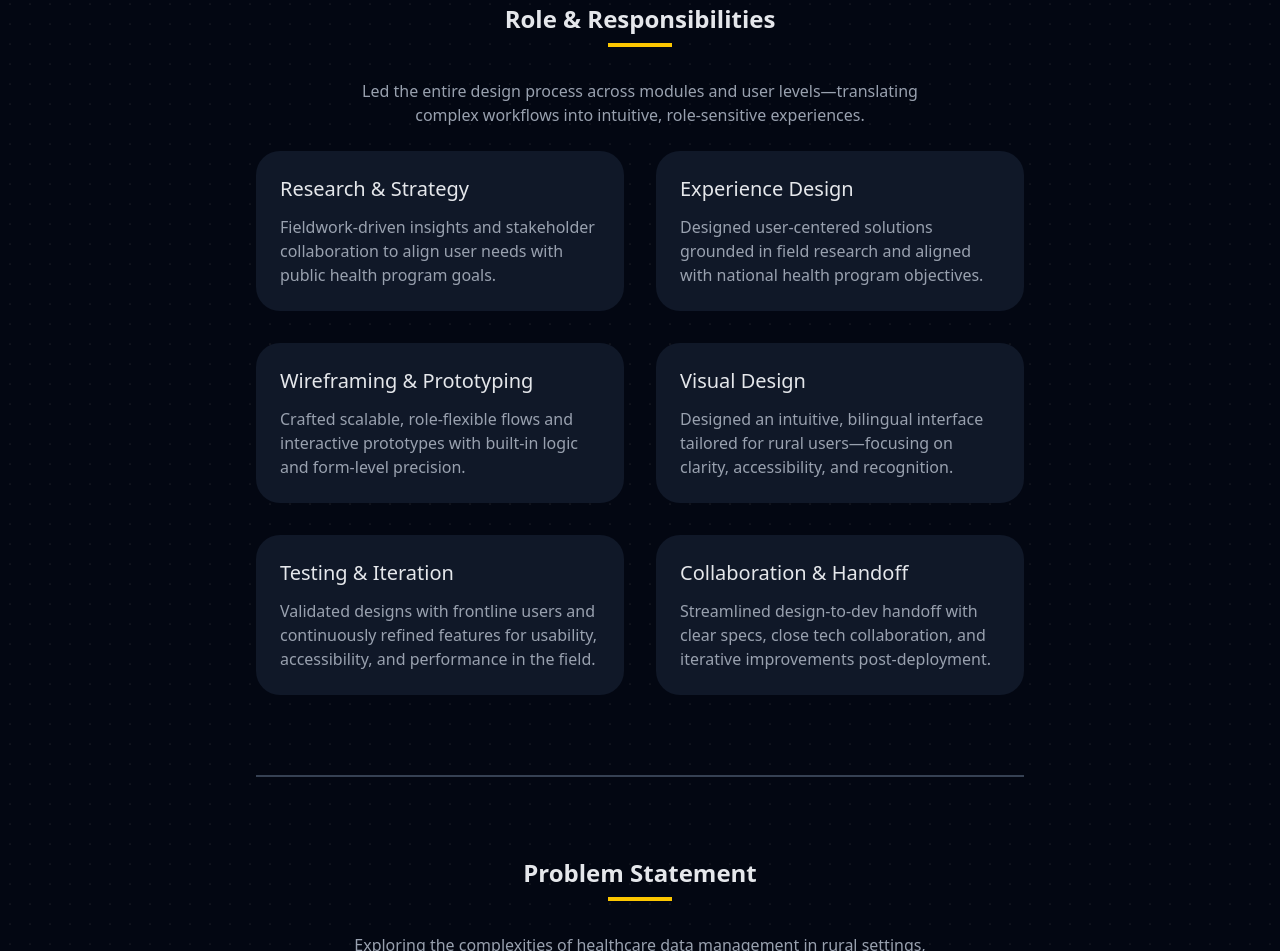
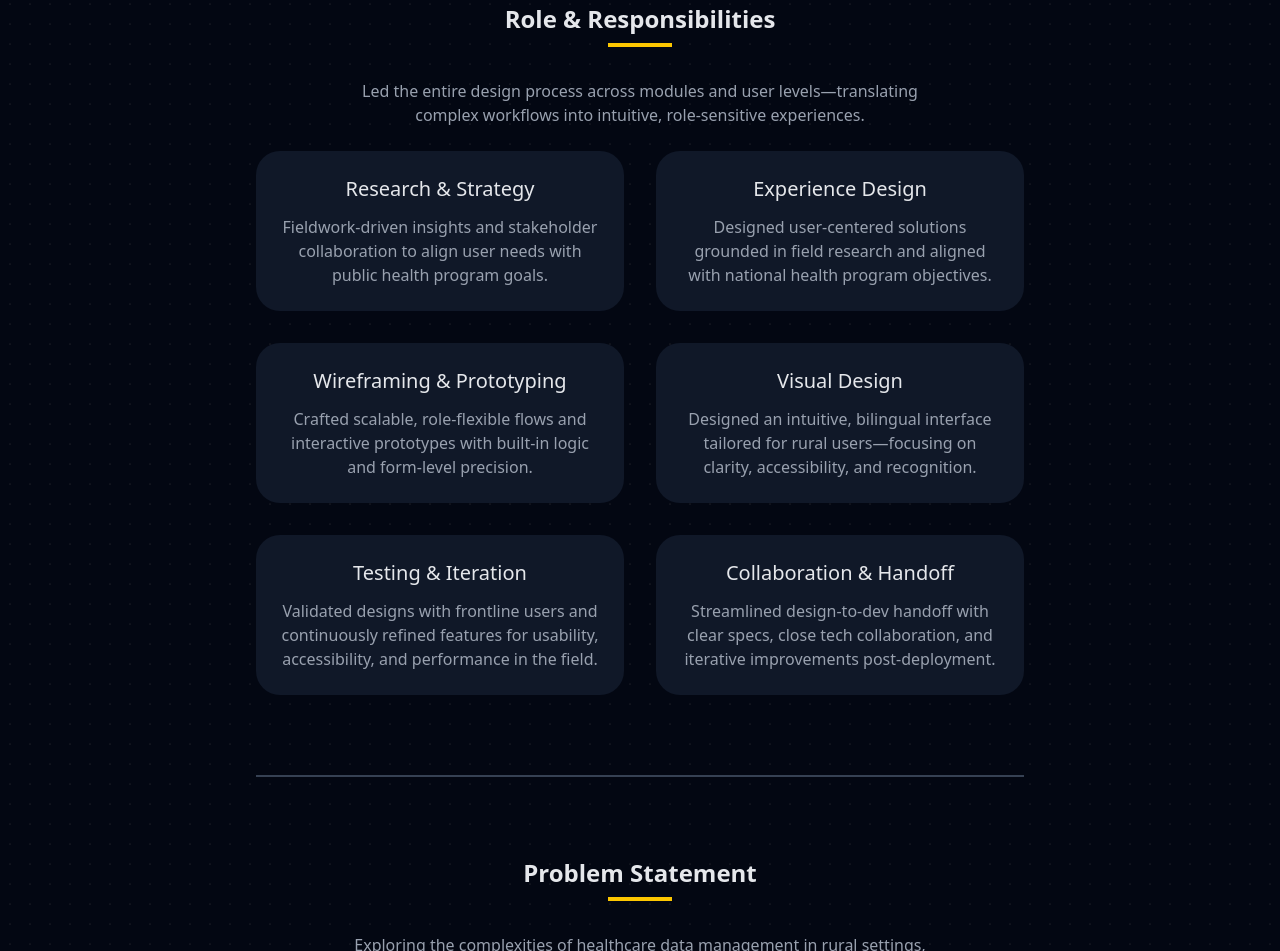
Before and after one commit to sumit-nikhare/rookie, a website: page project-1.html in a window 1280 px wide. Shown: the part 1535-2486 px from the top of the page. Drawn offline with Linux system fonts and the light colour scheme.

```diff
--- a/project-1.html
+++ b/project-1.html
@@ -152,37 +152,37 @@
 
         <div class="grid grid-cols-1 lg:grid-cols-2 gap-4 lg:gap-8">
             <!-- Research & Strategy -->
-            <div class="flex flex-col bg-gray-900 rounded-xl lg:rounded-3xl p-3 lg:p-6 gap-2 lg:gap-3">
+            <div class="flex flex-col bg-gray-900 rounded-xl lg:rounded-3xl p-3 lg:p-6 gap-2 lg:gap-3 items-center text-center">
                 <p class="text-xl font-medium">Research & Strategy</p>
                 <p class="text-gray-400 font-light">Fieldwork-driven insights and stakeholder collaboration to align user needs with public health program goals.</p>
             </div>
 
             <!-- Experience Design -->
-            <div class="flex flex-col bg-gray-900 rounded-xl lg:rounded-3xl p-3 lg:p-6 gap-2 lg:gap-3">
+            <div class="flex flex-col bg-gray-900 rounded-xl lg:rounded-3xl p-3 lg:p-6 gap-2 lg:gap-3 items-center text-center">
                 <p class="text-xl font-medium">Experience Design</p>
                 <p class="text-gray-400 font-light">Designed user-centered solutions grounded in field research and aligned with national health program objectives.</p>
             </div>
 
             <!-- Wireframing & Prototyping -->
-            <div class="flex flex-col bg-gray-900 rounded-xl lg:rounded-3xl p-3 lg:p-6 gap-2 lg:gap-3">
+            <div class="flex flex-col bg-gray-900 rounded-xl lg:rounded-3xl p-3 lg:p-6 gap-2 lg:gap-3 items-center text-center">
                 <p class="text-xl font-medium">Wireframing & Prototyping</p>
                 <p class="text-gray-400 font-light">Crafted scalable, role-flexible flows and interactive prototypes with built-in logic and form-level precision.</p>
             </div>
 
             <!-- Visual Design -->
-            <div class="flex flex-col bg-gray-900 rounded-xl lg:rounded-3xl p-3 lg:p-6 gap-2 lg:gap-3">
+            <div class="flex flex-col bg-gray-900 rounded-xl lg:rounded-3xl p-3 lg:p-6 gap-2 lg:gap-3 items-center text-center">
                 <p class="text-xl font-medium">Visual Design</p>
                 <p class="text-gray-400 font-light">Designed an intuitive, bilingual interface tailored for rural users—focusing on clarity, accessibility, and recognition.</p>
             </div>
 
             <!-- Testing & Iteration -->
-            <div class="flex flex-col bg-gray-900 rounded-xl lg:rounded-3xl p-3 lg:p-6 gap-2 lg:gap-3">
+            <div class="flex flex-col bg-gray-900 rounded-xl lg:rounded-3xl p-3 lg:p-6 gap-2 lg:gap-3 items-center text-center">
                 <p class="text-xl font-medium">Testing & Iteration</p>
                 <p class="text-gray-400 font-light">Validated designs with frontline users and continuously refined features for usability, accessibility, and performance in the field.</p>
             </div>
 
             <!-- Collaboration & Handoff -->
-            <div class="flex flex-col bg-gray-900 rounded-xl lg:rounded-3xl p-3 lg:p-6 gap-2 lg:gap-3">
+            <div class="flex flex-col bg-gray-900 rounded-xl lg:rounded-3xl p-3 lg:p-6 gap-2 lg:gap-3 items-center text-center">
                 <p class="text-xl font-medium">Collaboration & Handoff</p>
                 <p class="text-gray-400 font-light">Streamlined design-to-dev handoff with clear specs, close tech collaboration, and iterative improvements post-deployment.</p>
             </div>
```
Also changed, not shown: index.html (+1 -1 lines), 6 other files.
